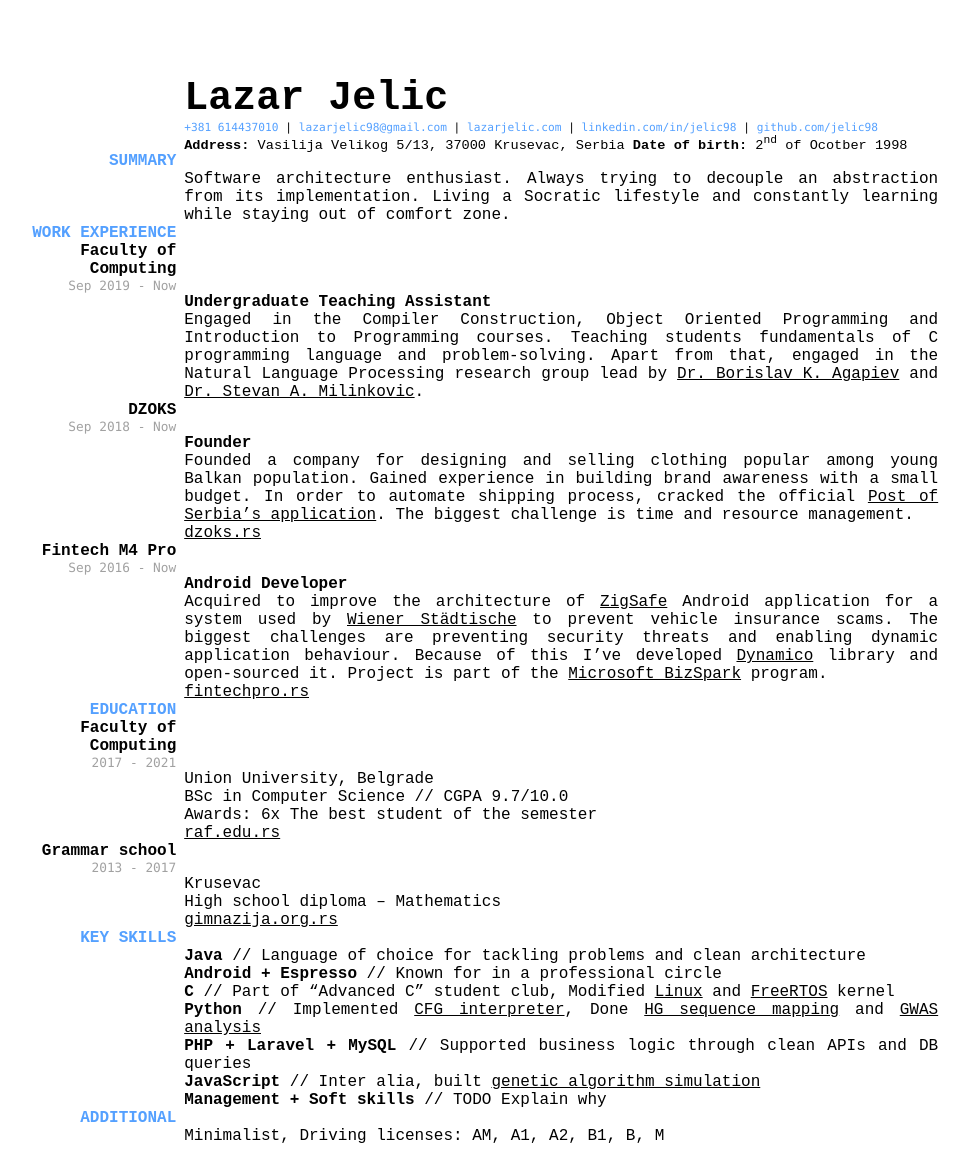
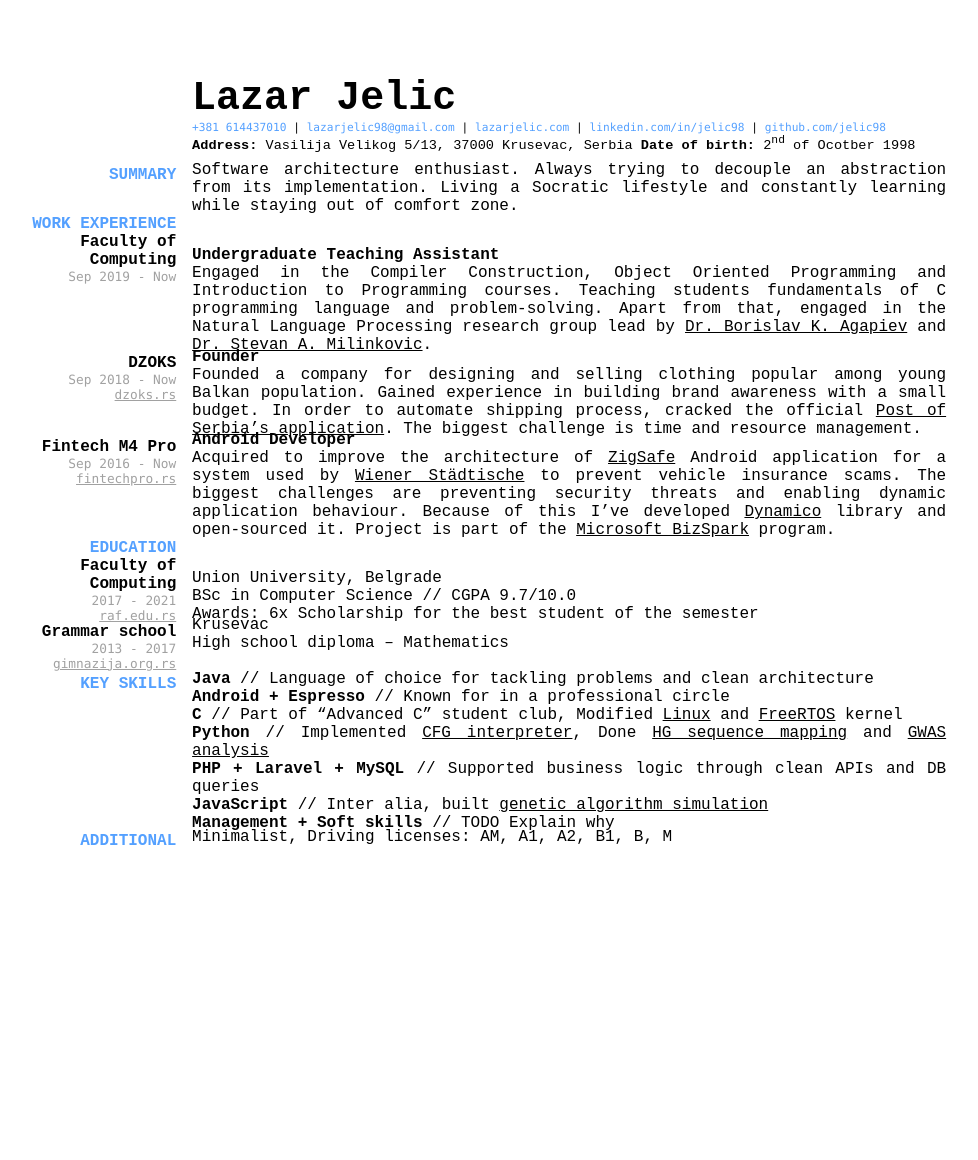
Before and after one commit to jelic98/cv, a Jekyll site: the page built from summary.md, in a window 1280 px wide. Shown: the whole page, without its empty margins (66-1044 px from the left). Built offline with Jekyll 4.4.1, drawn with Linux system fonts in a browser that asks for light colours; our own code applies the rules of GitHub Pages for plain Markdown files.

Commit message:
Adjusted element margins

```diff
--- a/main.css
+++ b/main.css
@@ -15,7 +15,7 @@ h1 {
 	text-align: left;
 	font-size: 2.5em;
 	position: relative;
-	left: 22%;
+	left: 23%;
 }
 
 h2, h3, h4 {
@@ -34,7 +34,7 @@ h4 {
 p {
 	position: relative;
 	text-align: justify;
-	left: 22%;
+	left: 23%;
 	width: 95%;
 }
 
@@ -46,7 +46,7 @@ a {
 	font-family: Monaco, Menlo, monospace, sans-serif;
 	font-size: 0.7em;
 	position: relative;
-	left: 22%;
+	left: 23%;
 }
 
 #links a {
@@ -56,14 +56,31 @@ a {
 #info {
 	font-size: 0.85em;
 	position: relative;
-	left: 22%;
+	left: 23%;
+	margin-bottom: 1em;
+}
+
+.down1 {
+	margin-top: 1.4em;
+}
+
+.up1 {
+	margin-top: -1.4em;
+}
+
+.up2 {
+	margin-top: -2.4em;
+}
+
+.up3 {
+	margin-top: -3.4em;
 }
 
 h2, #links a {
 	color: #54a0ff;
 }
 
-h4, code {
+h4 {
 	color: #a1a1a1;
 }
 
--- a/summary.md
+++ b/summary.md
@@ -17,65 +17,82 @@ layout: cv
 </div>
 
 ## SUMMARY
+
+<div class="up1" markdown="1">
 Software architecture enthusiast.
 Always trying to decouple an abstraction from its implementation.
 Living a Socratic lifestyle and constantly learning while staying out of comfort zone.
+</div>
 
 ## WORK EXPERIENCE
 
 ### Faculty of Computing
 #### Sep 2019 - Now
+
+<div class="up2" markdown="1">
 __Undergraduate Teaching Assistant__
 
 Engaged in the Compiler Construction, Object Oriented Programming and Introduction to Programming courses.
 Teaching students fundamentals of C programming language and problem-solving.
 Apart from that, engaged in the Natural Language Processing research group lead by [Dr. Borislav K. Agapiev](https://www.raf.edu.rs/en/component/k2/item/5583-agapiev-k-borislav) and [Dr. Stevan A. Milinkovic](https://www.raf.edu.rs/en/component/k2/item/5578-milinkovic-a-stevan).
+</div>
 
 ### DZOKS
 #### Sep 2018 - Now
+#### [dzoks.rs](https://dzoks.rs)
+
+<div class="up3" markdown="1">
 __Founder__
 
 Founded a company for designing and selling clothing popular among young Balkan population.
 Gained experience in building brand awareness with a small budget.
 In order to automate shipping process, cracked the official [Post of Serbia’s application](https://play.google.com/store/apps/details?id=rs.assecosee.pttandroidapp).
 The biggest challenge is time and resource management.
-
-[dzoks.rs](https://dzoks.rs)
+</div>
 
 ### Fintech M4 Pro
 #### Sep 2016 - Now
+#### [fintechpro.rs](https://fintechpro.rs)
+
+<div class="up3" markdown="1">
 __Android Developer__
 
 Acquired to improve the architecture of [ZigSafe](https://app.zigsafe.com) Android application for a system used by [Wiener Städtische](https://wiener.co.rs) to prevent vehicle insurance scams.
 The biggest challenges are preventing security threats and enabling dynamic application behaviour.
 Because of this I’ve developed [Dynamico](https://android-arsenal.com/details/1/6926) library and open-sourced it.
 Project is part of the [Microsoft BizSpark](https://startups.microsoft.com) program.
-
-[fintechpro.rs](https://fintechpro.rs)
+</div>
 
 ## EDUCATION
 
 ### Faculty of Computing
 #### 2017 - 2021
+#### [raf.edu.rs](https://raf.edu.rs)
+
+<div class="up3" markdown="1">
 Union University, Belgrade
 
 BSc in Computer Science
 // CGPA 9.7/10.0
 
-Awards: 6x The best student of the semester
-
-[raf.edu.rs](https://raf.edu.rs)
+Awards: 6x Scholarship for the best student of the semester
+</div>
 
 ### Grammar school
 #### 2013 - 2017
+#### [gimnazija.org.rs](http://gimnazija.org.rs)
+
+<div class="up3" markdown="1">
 Krusevac
 
 High school diploma – Mathematics
+</div>
 
-[gimnazija.org.rs](http://gimnazija.org.rs)
+<div class="down1" markdown="1">
+## KEY SKILLS
+</div>
 
-## KEY SKILLS
-
+<div class="up1" markdown="1">
 __Java__
 // Language of choice for tackling problems and clean architecture
 
@@ -96,7 +113,10 @@ __JavaScript__
 
 __Management + Soft skills__
 // TODO Explain why
+</div>
 
 ## ADDITIONAL
 
+<div class="up1" markdown="1">
 Minimalist, Driving licenses: AM, A1, A2, B1, B, M
+</div>
```
